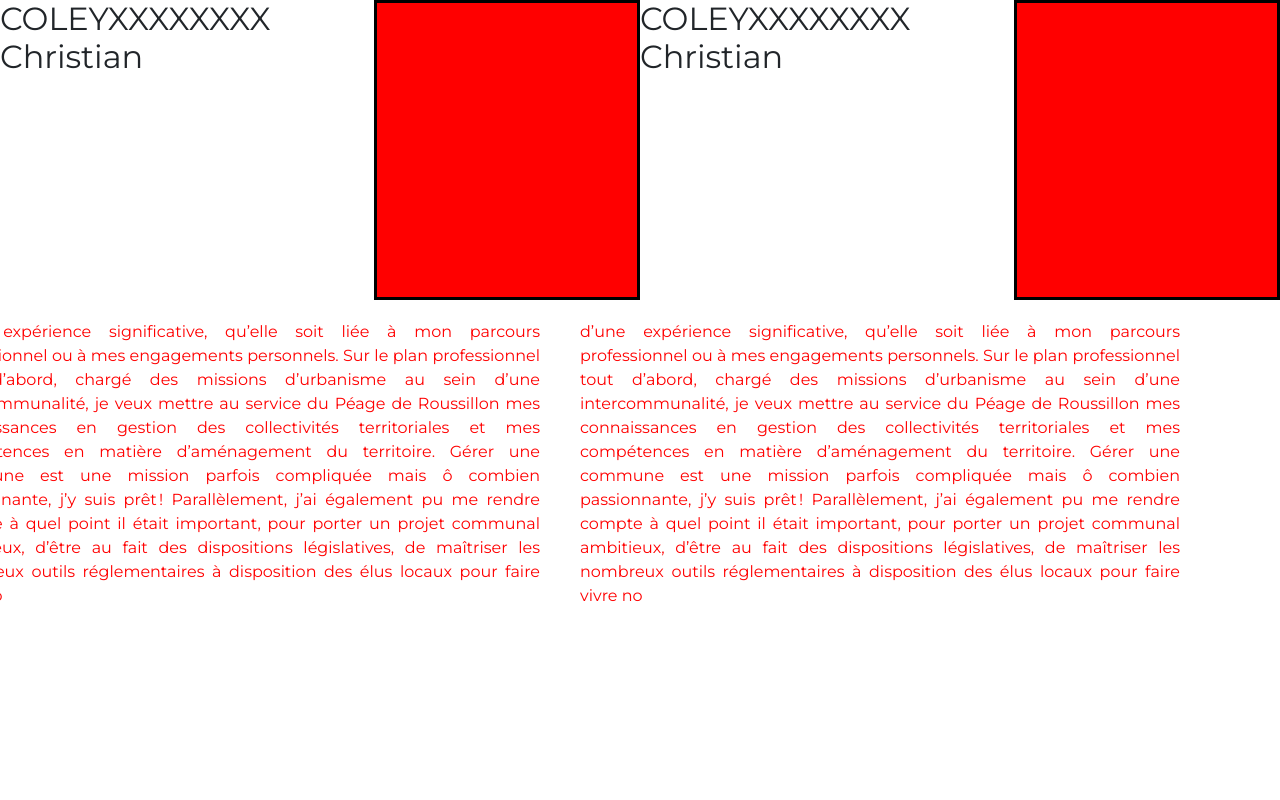
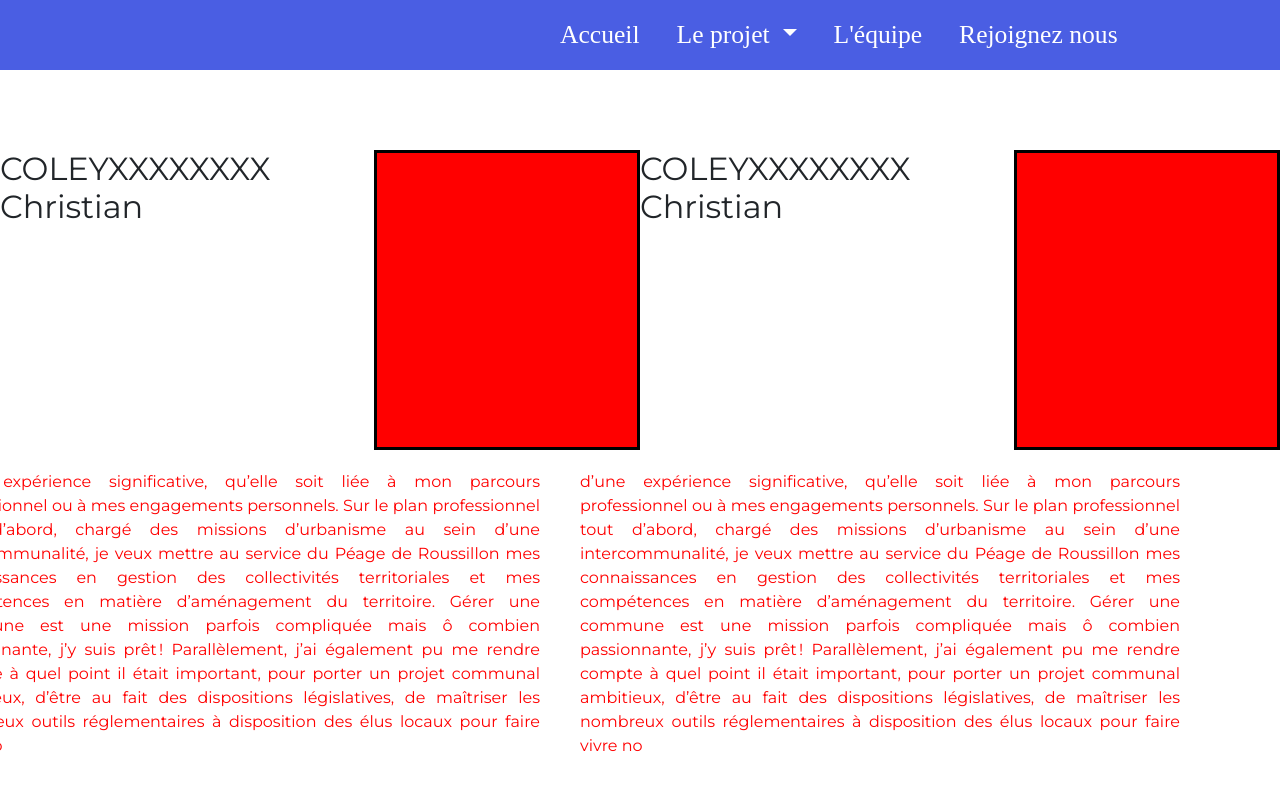
Before and after one commit to chris091084/projet_peage_une_nouvelle_dynamique, a PHP site: page /index/equipe.html in a window 1280 px wide. Run offline with PHP 8.4, Linux system fonts and the light colour scheme.

Commit message:
ajout de la navbar ds equipe

```diff
--- a/assets/css/Style.css
+++ b/assets/css/Style.css
@@ -180,6 +180,7 @@ i{
 .equipes{
     display: flex;
     flex-direction: row;
+    margin-top: 150px;
 }
 
 .carte-equipe{
--- a/index/equipe.html
+++ b/index/equipe.html
@@ -11,6 +11,39 @@
     <title>Title</title>
 </head>
 <body>
+<header>
+
+
+    <nav class="navbar fixed-top navbar-expand-lg navbar-light ">
+        <a class="navbar-brand col-5" href="#"></a>
+        <button class="navbar-toggler" type="button" data-toggle="collapse" data-target="#navbarNav" aria-controls="navbarNav" aria-expanded="false" aria-label="Toggle navigation">
+            <span class="navbar-toggler-icon"></span>
+        </button>
+        <div class="collapse navbar-collapse"  id="navbarNav">
+            <ul class="navbar-nav">
+                <li class="nav-item active ">
+                    <a class="nav-link" href="Accueil.html">Accueil <span class="sr-only">(current)</span></a>
+                </li>
+                <li class="nav-item dropdown">
+                    <a class="nav-link dropdown-toggle" href="#" id="navbarDropdownMenuLink" role="button" data-toggle="dropdown" aria-haspopup="true" aria-expanded="false">
+                        Le projet
+                    </a>
+                    <div class="dropdown-menu" aria-labelledby="navbarDropdownMenuLink">
+                        <a class="dropdown-item" href="#">Nos Actions</a>
+                        <a class="dropdown-item" href="#">Nos Actions</a>
+                        <a class="dropdown-item" href="#">Nos Actions</a>
+                    </div>
+                </li>
+                <li class="nav-item active">
+                    <a class="nav-link" href="equipe.html">L'équipe</a>
+                </li>
+                <li class="nav-item active ">
+                    <a class="nav-link" href="#">Rejoignez nous<span class="sr-only">(current)</span></a>
+                </li>
+            </ul>
+        </div>
+    </nav>
+</header>
 <section class="equipes">
 <Article class="carte-equipe">
     <div class="titrep-photo">
```
